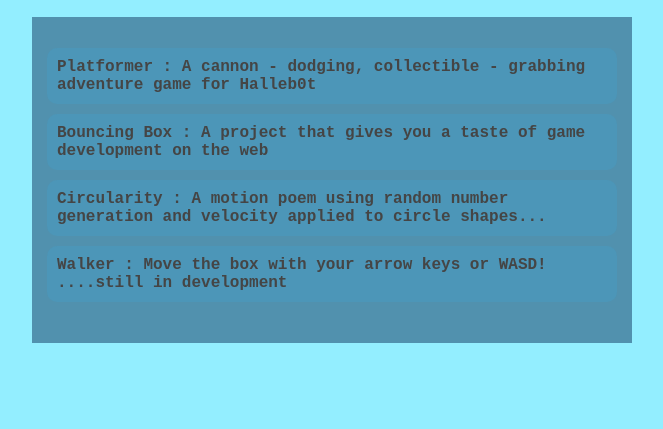
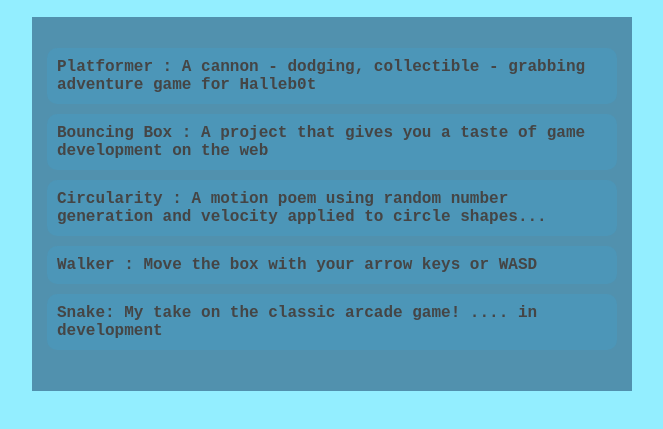
Before and after one commit to al-shep/al-shep.github.io, a plain HTML site: page portfolio.html in a window 1280 px wide. Shown: the part 141-570 px from the top of the page, without its empty margins (308-971 px from the left). Drawn offline with Linux system fonts and the light colour scheme.

Commit message:
adding snake template to portfolio page

```diff
--- a/portfolio.html
+++ b/portfolio.html
@@ -111,7 +111,8 @@
                         <li class="list-one"><a href="projects/platformer/">Platformer : A cannon - dodging, collectible - grabbing adventure game for Halleb0t</a></li>
                         <li class="list-one"><a href="projects/bouncing-box/">Bouncing Box : A project that gives you a taste of game development on the web </a></li>
                         <li class="list-one"><a href="projects/circularity/">Circularity : A motion poem using random number generation and velocity applied to circle shapes...</a></li>
-                        <li class='list-one'><a href="asd-projects/walker/">Walker : Move the box with your arrow keys or WASD! ....still in development</a></li>
+                        <li class='list-one'><a href="asd-projects/walker/">Walker : Move the box with your arrow keys or WASD</a></li>
+                        <li class='list-one'><a href="asd-projects/walker/">Snake: My take on the classic arcade game!  .... in development</a></li>
                 </ul>
             </main>
         </div>
```
